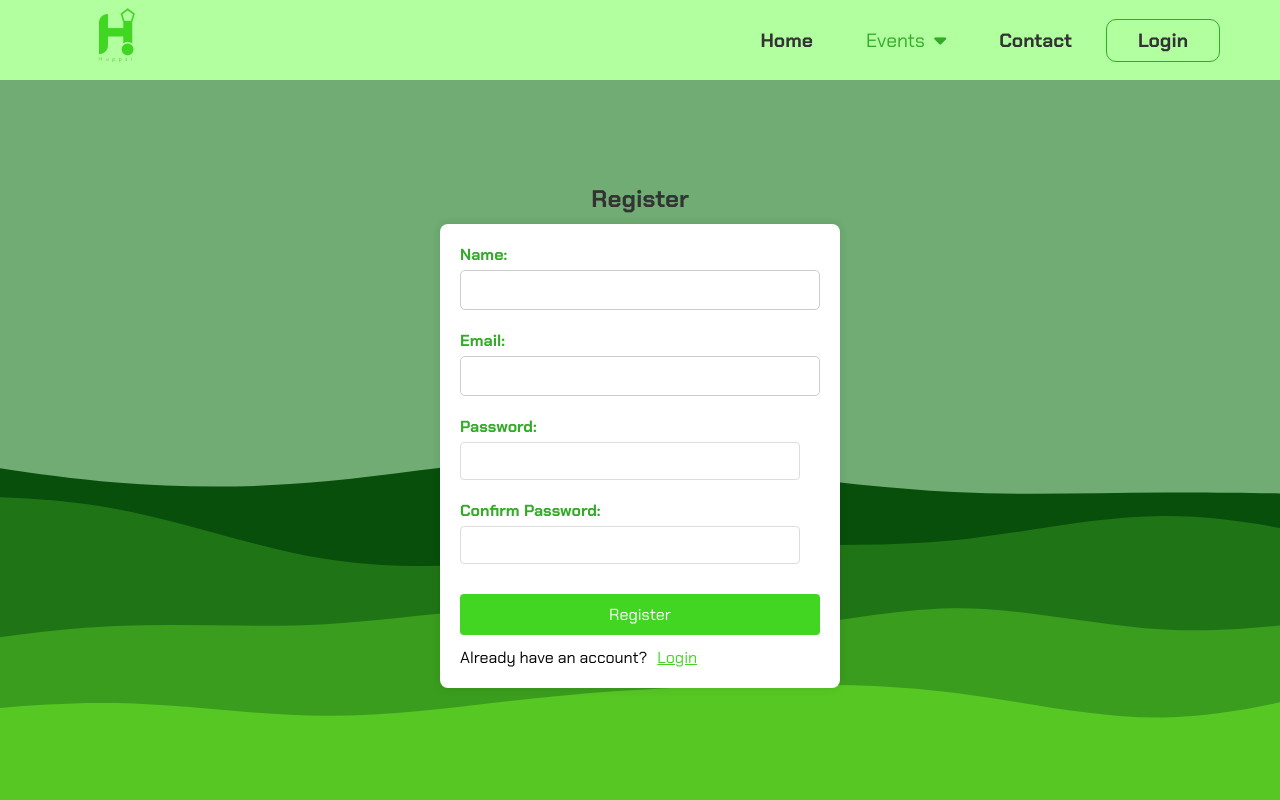
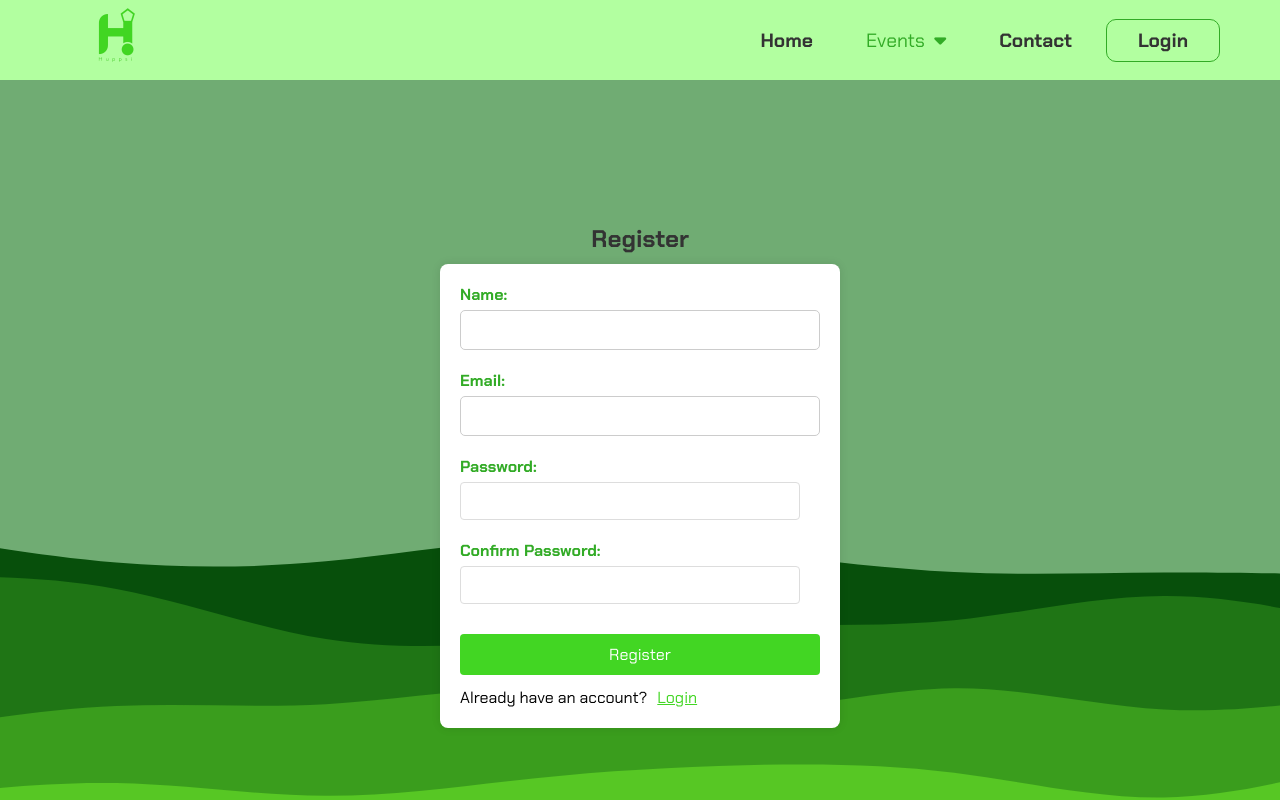
Before and after one commit to SophieCodes1910/ClientProject, a React (Vite) app: page /register in a window 1280 px wide. Built offline with nearby package versions, Linux system fonts and the light colour scheme.

Commit message:
fixing error

```diff
--- a/src/pages/Login/Login.jsx
+++ b/src/pages/Login/Login.jsx
@@ -63,7 +63,7 @@ export const Login = ({ setLoggedIn }) => {
     };
 
     return (
-        <div className={location.pathname === '/login' || location.pathname === '/register' ? 'auth-page' : ''}> {/* Conditional class */}
+        <div className="auth-page"> {/* Apply the background class here */}
             <div className="login-container">
                 <h2>Login</h2>
                 <form onSubmit={handleLogin}>
--- a/src/pages/Login/login.css
+++ b/src/pages/Login/login.css
@@ -1,4 +1,4 @@
-/* This class will only be used for login and register pages */
+/* login.css */
 .auth-page {
   height: 100vh; /* Full height */
   width: 100vw; /* Full width of the viewport */
--- a/src/pages/Register/Register.jsx
+++ b/src/pages/Register/Register.jsx
@@ -1,4 +1,3 @@
-// Register.jsx
 import { useState } from "react";
 import { auth } from "../../firebase"; // Import Firebase Auth
 import { createUserWithEmailAndPassword } from "firebase/auth"; // Firebase method to create users
@@ -55,6 +54,7 @@ export const Register = () => {
   };
 
   return (
+    <div className="register-background"> {/* Apply the background class here */}
       <div className="register-container">
         <h2>Register</h2>
         <form onSubmit={handleRegister}>
@@ -102,5 +102,6 @@ export const Register = () => {
         </form>
         <ToastContainer />
       </div>
+    </div>
   );
 };
--- a/src/pages/Register/register.css
+++ b/src/pages/Register/register.css
@@ -1,11 +1,20 @@
+/* register.css*/
 /* Base styles */
+.register-background {
+  height: 100vh; /* Full height */
+  width: 100vw; /* Full width of the viewport */
+  background: url("../../assets/LoginBackground.svg") no-repeat center center; /* Adjust path */
+  background-size: cover; /* Cover the entire viewport */
+  display: flex;
+  justify-content: center;
+  align-items: center;
+  position: relative; /* Relative positioning to contain children */
+}
 body {
   margin: 0;
   padding: 0;
   height: 100vh;  /* Full height of the viewport */
   width: 100vw;   /* Full width of the viewport */
-  background: url("../../assets/LoginBackground.svg") no-repeat center center; /* Center the background image */
-  background-size: cover; /* Make the background cover the entire viewport */
   overflow: hidden; /* Prevent scrollbars */
   font-family: Arial, sans-serif;
 }
```
Lines whose indentation alone changed are shown as unchanged.
